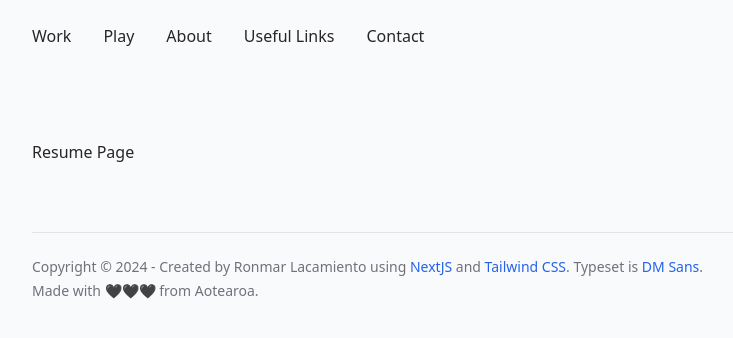
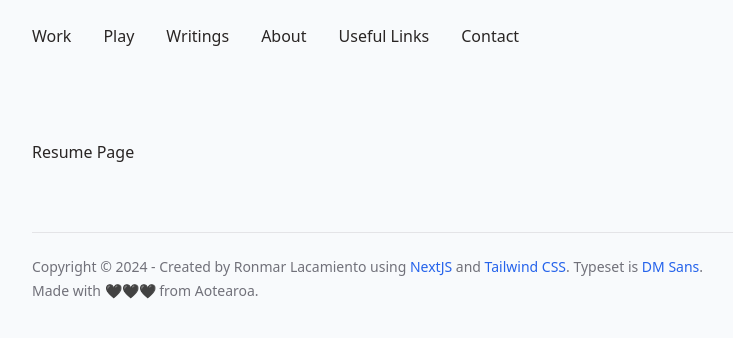
Before and after one commit to heyronmar/web, a Next.js app: page /resume in a window 1280 px wide. Shown: the top 338 px of the page, without its empty margins (40-773 px from the left). Built offline with nearby package versions, Linux system fonts and the light colour scheme.

Commit message:
changes from (work) to work

```diff
--- a/app/layout.tsx
+++ b/app/layout.tsx
@@ -22,9 +22,7 @@ export default function RootLayout({ children,
     <html lang="en" >
       <body className={dmSans.variable && "bg-slate-50 text-stone-800" } >
         <Header/>
-        <PageTransition>
-          {children}
-        </PageTransition>
+        <PageTransition>{children}</PageTransition>
         <Footer/>
       </body>
     </html>
--- a/components/Nav.jsx
+++ b/components/Nav.jsx
@@ -13,10 +13,10 @@ const links = [
         name:"play",
         path:"/play",
     },
-    // {
-    //     name:"writings",
-    //     path:"/writings",
-    // },
+    {
+        name:"writings",
+        path:"/writings",
+    },
     {
         name:"about",
         path:"/about",
--- a/next.config.mjs
+++ b/next.config.mjs
@@ -3,6 +3,7 @@ const nextConfig = {
 
     // output: "export", //app router configuration as it hooks in my github account
     // unoptimized: true
+
 };
 
 export default nextConfig;
```
Also changed, not shown: package.json (+4 -3 lines), app/work/medworld-app/page.tsx (renamed from app/(work)/medworld-app/page.tsx), app/work/page.tsx (renamed from app/(work)/page.tsx), 1 other file (tests, documents, lock files or other folders).
